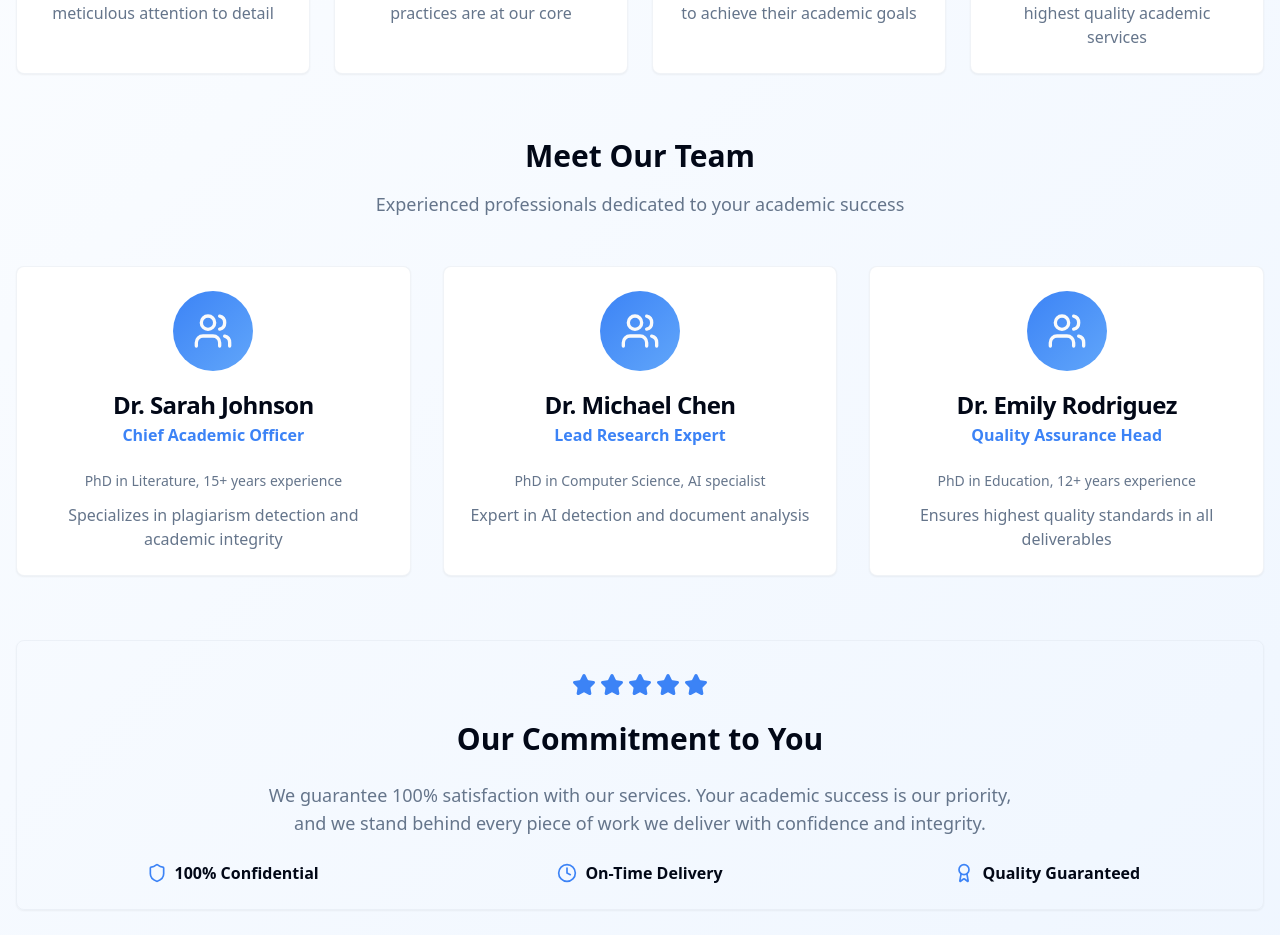
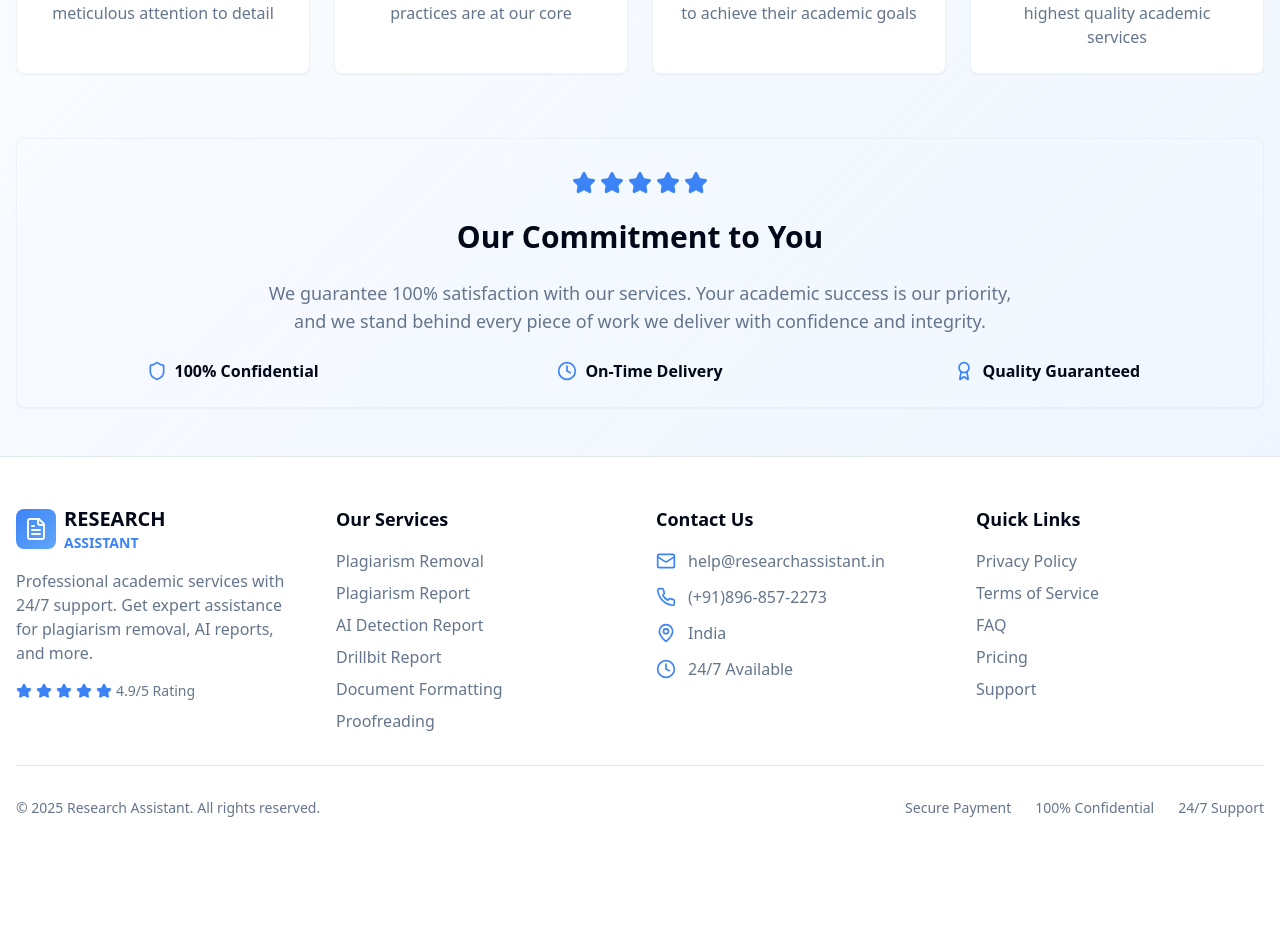
Before and after one commit to grey123341/theme-swap-website-clone, a React (Vite) app: page /about in a window 1280 px wide. Shown: the part 1260-2195 px from the top of the page. After the commit the page ends 2126 px from the top, so only its background shows below. Built offline with nearby package versions, Linux system fonts and the light colour scheme.

Commit message:
Remove "Meet Our Team" section
Removed the "Meet Our Team" section from the About Us page (`src/pages/About.tsx`).

```diff
--- a/src/pages/About.tsx
+++ b/src/pages/About.tsx
@@ -5,26 +5,6 @@ import { FileText, Users, Award, Target, Heart, Star, Clock, Shield, CheckCircle
 import Navigation from "@/components/Navigation";
 
 const About = () => {
-  const teamMembers = [
-    {
-      name: "Dr. Sarah Johnson",
-      role: "Chief Academic Officer",
-      expertise: "PhD in Literature, 15+ years experience",
-      description: "Specializes in plagiarism detection and academic integrity"
-    },
-    {
-      name: "Dr. Michael Chen",
-      role: "Lead Research Expert",
-      expertise: "PhD in Computer Science, AI specialist",
-      description: "Expert in AI detection and document analysis"
-    },
-    {
-      name: "Dr. Emily Rodriguez",
-      role: "Quality Assurance Head",
-      expertise: "PhD in Education, 12+ years experience",
-      description: "Ensures highest quality standards in all deliverables"
-    }
-  ];
 
   const values = [
     {
@@ -161,33 +141,6 @@ const About = () => {
           </div>
         </div>
 
-        {/* Our Team */}
-        <div className="mb-16">
-          <div className="text-center space-y-4 mb-12">
-            <h2 className="text-3xl font-bold text-foreground">Meet Our Team</h2>
-            <p className="text-lg text-muted-foreground max-w-2xl mx-auto">
-              Experienced professionals dedicated to your academic success
-            </p>
-          </div>
-
-          <div className="grid md:grid-cols-3 gap-8">
-            {teamMembers.map((member, index) => (
-              <Card key={index} className="shadow-elegant border-border/50">
-                <CardHeader className="text-center">
-                  <div className="w-20 h-20 bg-gradient-primary rounded-full flex items-center justify-center mx-auto mb-4">
-                    <Users className="w-10 h-10 text-primary-foreground" />
-                  </div>
-                  <CardTitle className="text-foreground">{member.name}</CardTitle>
-                  <p className="text-primary font-semibold">{member.role}</p>
-                </CardHeader>
-                <CardContent className="text-center space-y-3">
-                  <p className="text-sm text-muted-foreground font-medium">{member.expertise}</p>
-                  <p className="text-muted-foreground">{member.description}</p>
-                </CardContent>
-              </Card>
-            ))}
-          </div>
-        </div>
 
         {/* Service Guarantee */}
         <Card className="shadow-elegant border-border/50 bg-gradient-primary/5">
```
